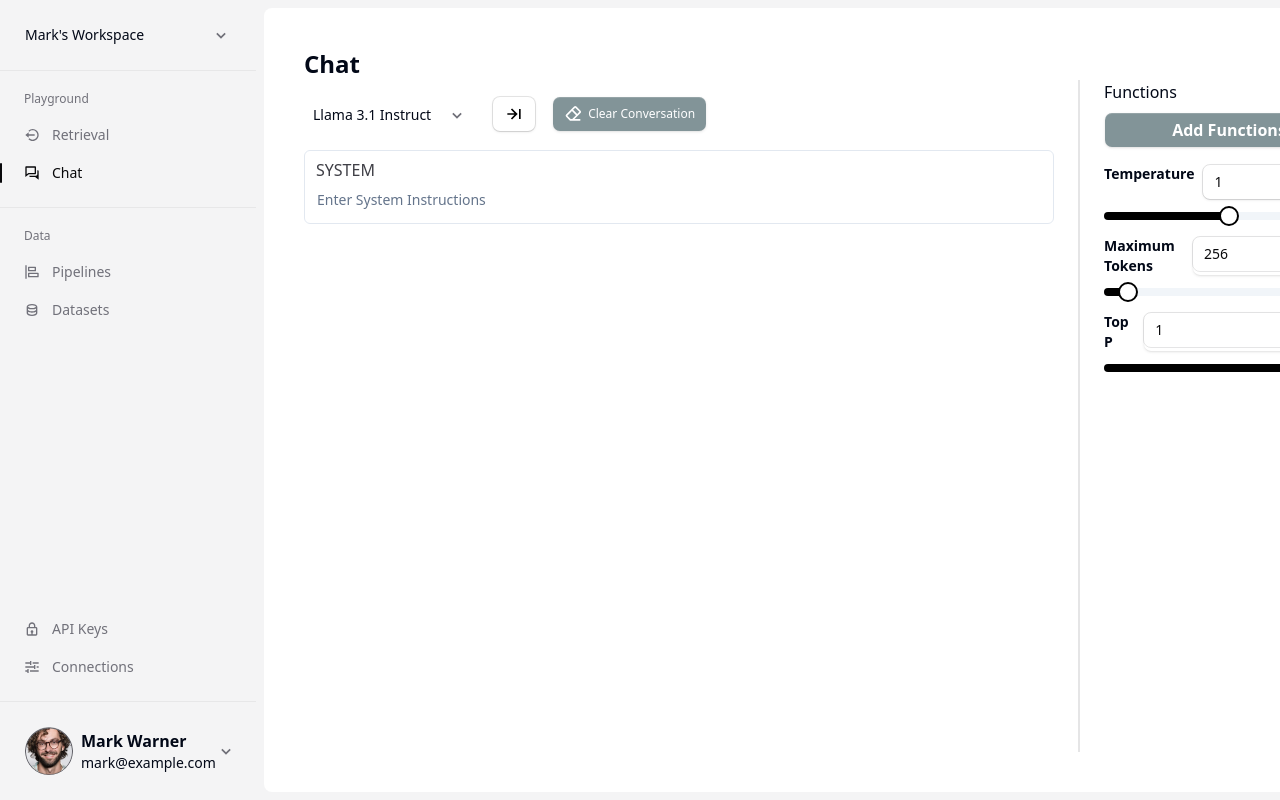
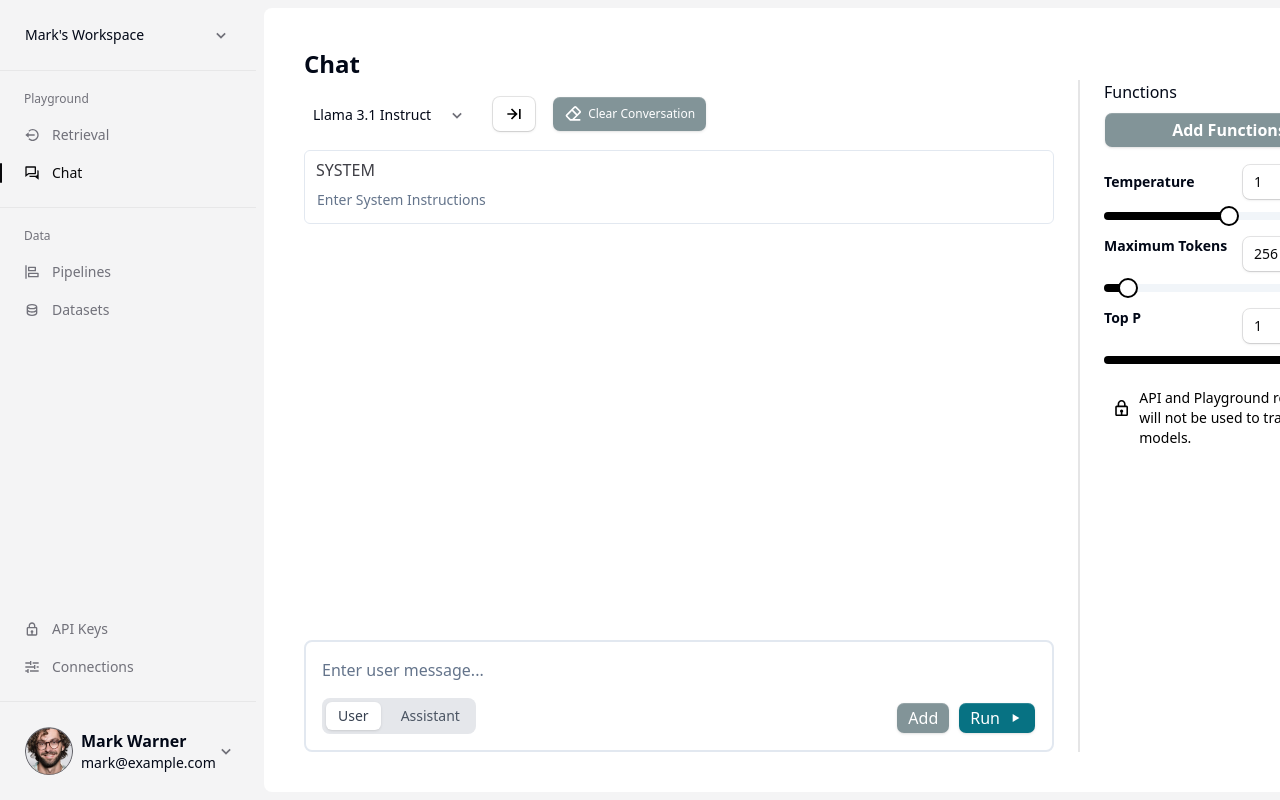
Before and after one commit to YourTechBud/inferix-ui, a Next.js app: page /chat in a window 1280 px wide. Shown: the top 800 px of the page. Built offline with nearby package versions, Linux system fonts and the light colour scheme.

Commit message:
Add ChatPrompt component and small heading at the end of PlaygroundSettings
Signed-off-by: maishaSupritee <maisha.sup@gmail.com>

```diff
--- a/src/app/(home)/chat/page.tsx
+++ b/src/app/(home)/chat/page.tsx
@@ -41,6 +41,7 @@ import { Divider } from '@/ui/components/divider';
 import { Heading } from '@/ui/components/headings';
 import PagePanel from '@/ui/components/page-panel';
 import ChatMessage from '@/ui/widgets/playground/chat-message';
+import ChatPrompt from '@/ui/widgets/playground/chat-prompt';
 import PlaygroundSettings from '@/ui/widgets/playground/playground-settings';
 
 export default function Chat() {
@@ -86,7 +87,8 @@ export default function Chat() {
     <PagePanel className="flex h-full flex-col">
       <Heading variant="page" text="Chat" />
       <div className="flex flex-grow flex-row gap-4 sm:gap-6">
-        <div className="mt-4 flex flex-grow flex-col space-y-4 lg:w-[750px]">
+        <div className="mt-4 flex flex-grow flex-col justify-between space-y-4 lg:w-[750px]">
+          <div className="flex flex-col gap-4">
             <div className="flex flex-row gap-4">
               <CustomDropdown
                 trigger={trigger}
@@ -106,6 +108,9 @@ export default function Chat() {
 
             <ChatMessage variant="system" className="w-full" />
           </div>
+
+          <ChatPrompt handleSendPrompt={() => {}} />
+        </div>
         <Divider orientation="vertical" className="border" />
         <PlaygroundSettings />
       </div>
--- a/src/ui/widgets/playground/playground-settings.tsx
+++ b/src/ui/widgets/playground/playground-settings.tsx
@@ -1,7 +1,9 @@
 'use client';
 import { useState } from 'react';
+import { BiLock } from 'react-icons/bi';
 
 import { Button } from '@/ui/components/button';
+import { Heading } from '@/ui/components/headings';
 import { Input } from '@/ui/components/input';
 import { Slider } from '@/ui/components/slider';
 
@@ -23,10 +25,11 @@ export default function PlaygroundSettings() {
         </Button>
       </div>
       <div className="w-full space-y-3">
-        <div className="flex flex-row justify-between">
+        <div className="flex flex-row items-center justify-between">
           <h1 className="items-start text-sm font-semibold">Temperature</h1>
+          <div>
             <Input
-            className="ml-2 w-20"
+              className=""
               type="number"
               value={temperature}
               step="0.01"
@@ -34,6 +37,7 @@ export default function PlaygroundSettings() {
               max="2"
               onChange={e => setTemperature(parseFloat(e.target.value) || 0)}
             />
+          </div>
         </div>
         <Slider
           value={[temperature]}
@@ -47,8 +51,9 @@ export default function PlaygroundSettings() {
       <div className="w-full space-y-3">
         <div className="flex flex-row justify-between">
           <h1 className="items-start text-sm font-semibold">Maximum Tokens</h1>
+          <div>
             <Input
-            className="ml-2 w-20"
+              className=""
               type="number"
               value={tokens}
               step="1"
@@ -56,6 +61,7 @@ export default function PlaygroundSettings() {
               max="4095"
               onChange={e => setTokens(parseInt(e.target.value) || 0)}
             />
+          </div>
         </div>
         <Slider
           value={[tokens]}
@@ -69,8 +75,9 @@ export default function PlaygroundSettings() {
       <div className="w-full space-y-3">
         <div className="flex flex-row justify-between">
           <h1 className="items-start text-sm font-semibold">Top P</h1>
+          <div>
             <Input
-            className="ml-2 w-20"
+              className=""
               type="number"
               value={topP}
               step="0.01"
@@ -78,6 +85,7 @@ export default function PlaygroundSettings() {
               max="1"
               onChange={e => setTopP(parseFloat(e.target.value) || 0)}
             />
+          </div>
         </div>
         <Slider
           value={[topP]}
@@ -88,6 +96,15 @@ export default function PlaygroundSettings() {
           }}
         />
       </div>
+      <div className="w-full p-2">
+        <div className="flex flex-row gap-2 align-top">
+          <BiLock className="h-10 w-10 fill-black" />
+          <Heading
+            variant="small"
+            text="API and Playground requests will not be used to train the models."
+          />
+        </div>
+      </div>
     </div>
   );
 }
```
Lines whose indentation alone changed are shown as unchanged.
